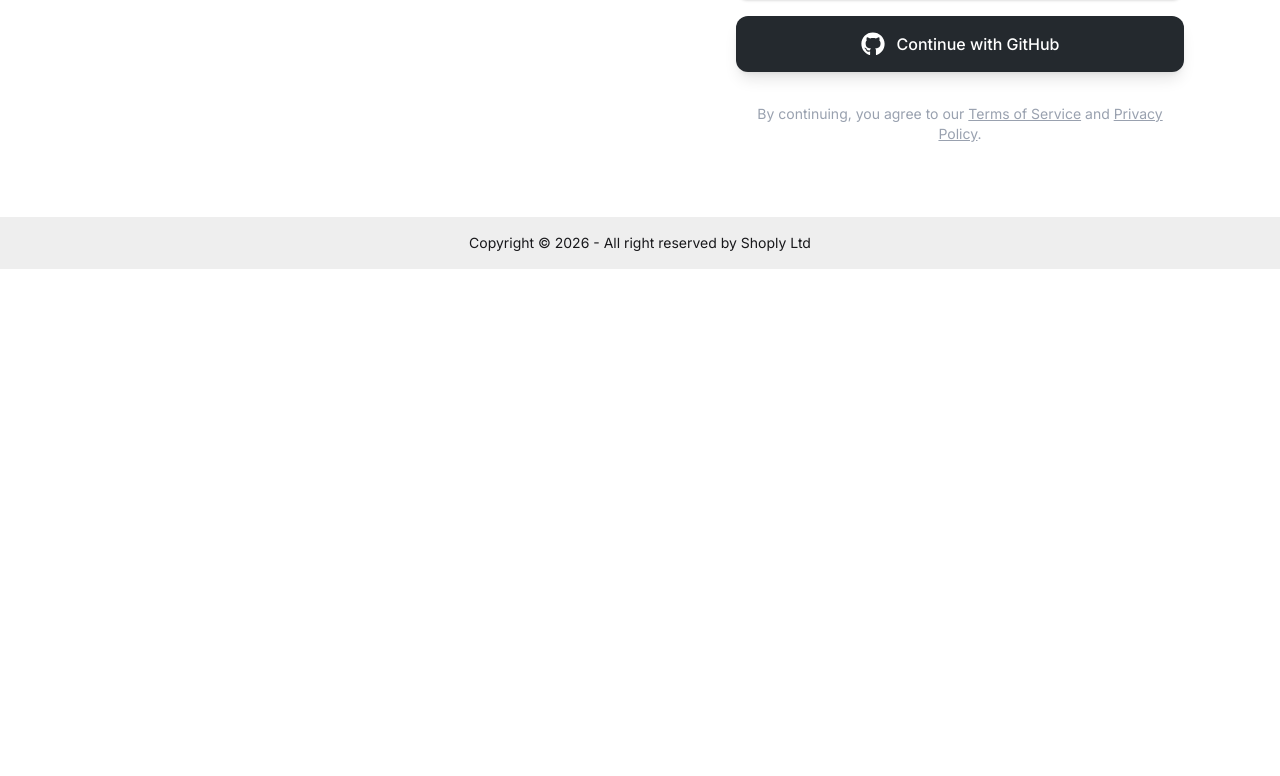
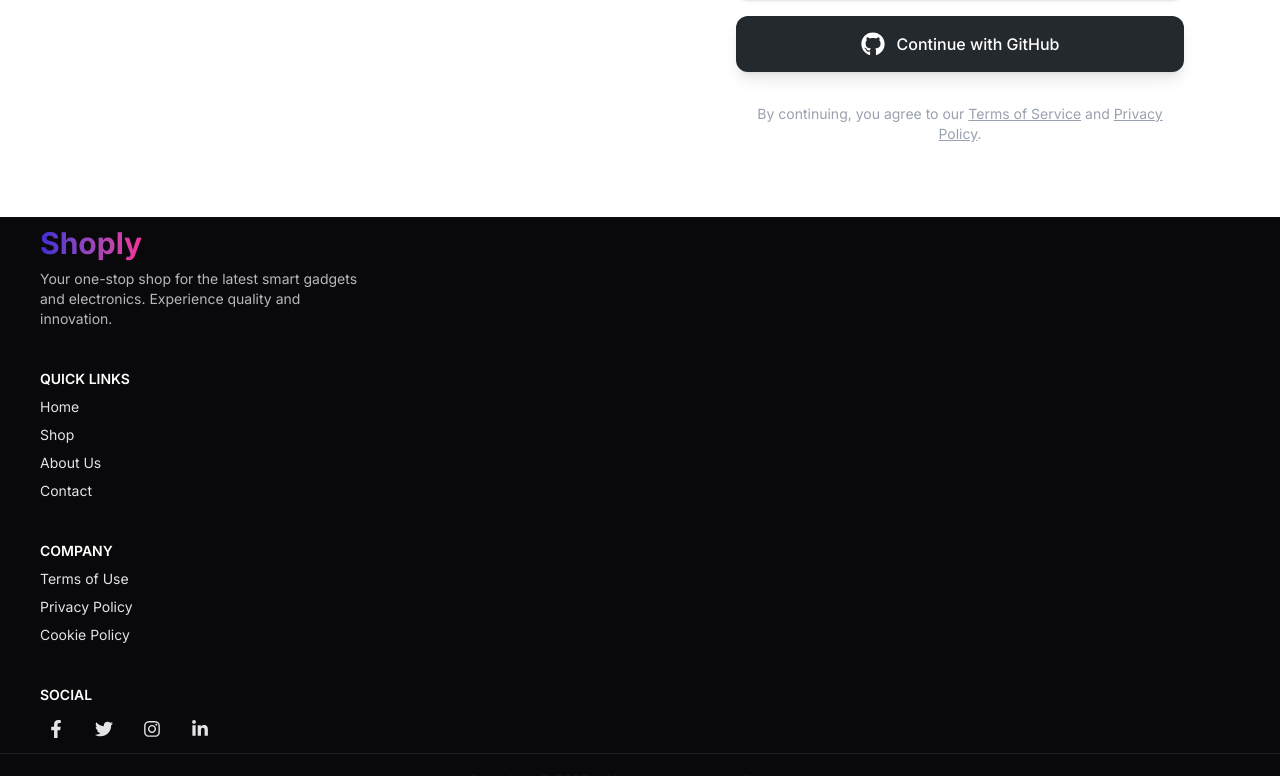
Before and after one commit to israr-source/smart-ecommerce-platform, a React (Vite) app in the folder client/: page /login in a window 1280 px wide. Shown: the part 656-1432 px from the top of the page. Before the commit the page ends 925 px from the top, so only its background shows below. Built offline with nearby package versions, Linux system fonts and the light colour scheme.

Commit message:
Update Footer

```diff
--- a/client/src/components/Footer.jsx
+++ b/client/src/components/Footer.jsx
@@ -1,9 +1,53 @@
+import { FaFacebookF, FaTwitter, FaInstagram, FaLinkedinIn } from "react-icons/fa";
+import { Link } from "react-router-dom";
+
 const Footer = () => {
     return (
-        <footer className="footer footer-center p-4 bg-base-300 text-base-content">
-            <aside>
-                <p>Copyright © 2026 - All right reserved by Shoply Ltd</p>
-            </aside>
+        <footer className="bg-neutral text-neutral-content">
+            <div className="footer py-2 px-10 max-w-7xl mx-auto">
+                <aside>
+                    <h2 className="text-3xl font-bold bg-gradient-to-r from-primary to-secondary bg-clip-text text-transparent">Shoply</h2>
+                    <p className="max-w-xs text-sm opacity-80">
+                        Your one-stop shop for the latest smart gadgets and electronics.
+                        Experience quality and innovation.
+                    </p>
+                </aside>
+                <nav>
+                    <h6 className="footer-title opacity-100 text-white mb-0">Quick Links</h6>
+                    <Link to="/" className="link link-hover hover:text-primary transition-colors">Home</Link>
+                    <Link to="/products" className="link link-hover hover:text-primary transition-colors">Shop</Link>
+                    <Link to="/about" className="link link-hover hover:text-primary transition-colors">About Us</Link>
+                    <Link to="/contact" className="link link-hover hover:text-primary transition-colors">Contact</Link>
+                </nav>
+                <nav>
+                    <h6 className="footer-title opacity-100 text-white mb-0">Company</h6>
+                    <a className="link link-hover hover:text-primary transition-colors">Terms of Use</a>
+                    <a className="link link-hover hover:text-primary transition-colors">Privacy Policy</a>
+                    <a className="link link-hover hover:text-primary transition-colors">Cookie Policy</a>
+                </nav>
+                <nav>
+                    <h6 className="footer-title opacity-100 text-white mb-0">Social</h6>
+                    <div className="grid grid-flow-col gap-4">
+                        <a className="btn btn-circle btn-sm btn-ghost hover:bg-blue-600 hover:text-white transition-all duration-300">
+                            <FaFacebookF className="text-lg" />
+                        </a>
+                        <a className="btn btn-circle btn-sm btn-ghost hover:bg-sky-500 hover:text-white transition-all duration-300">
+                            <FaTwitter className="text-lg" />
+                        </a>
+                        <a className="btn btn-circle btn-sm btn-ghost hover:bg-pink-600 hover:text-white transition-all duration-300">
+                            <FaInstagram className="text-lg" />
+                        </a>
+                        <a className="btn btn-circle btn-sm btn-ghost hover:bg-blue-700 hover:text-white transition-all duration-300">
+                            <FaLinkedinIn className="text-lg" />
+                        </a>
+                    </div>
+                </nav>
+            </div>
+            <div className="footer footer-center p-4 bg-neutral-focus text-base-content border-t border-neutral-content/10">
+                <aside>
+                    <p className="text-sm opacity-75">Copyright © 2026 - All right reserved by Shoply Ltd</p>
+                </aside>
+            </div>
         </footer>
     );
 };
```
